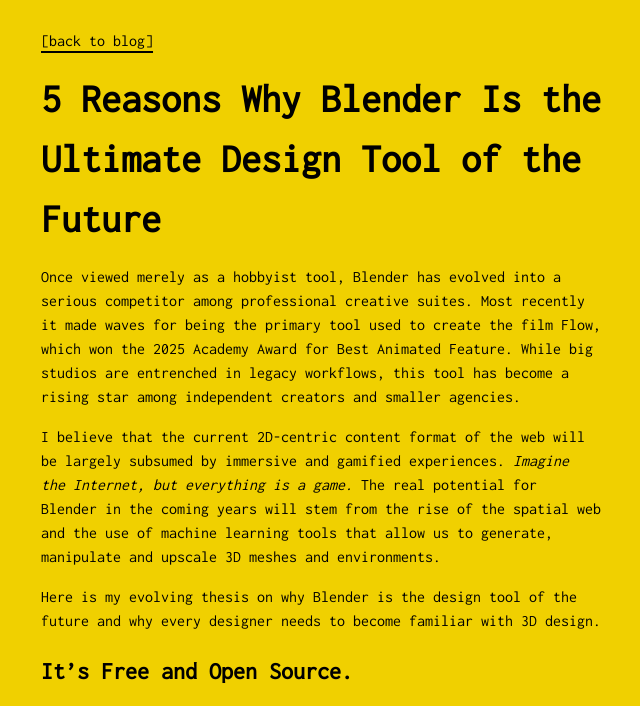
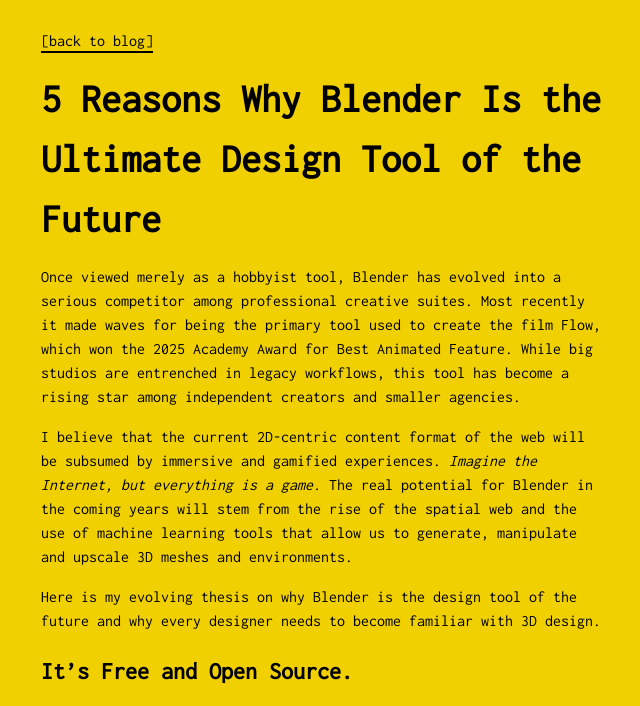
Before and after one commit to boisselle/boisselle.github.io, an Astro site: page /blender-is-the-future in a window 1280 px wide. Shown: the part 81-787 px from the top of the page, without its empty margins (319-959 px from the left). Built offline with nearby package versions, Linux system fonts and the light colour scheme; Astro itself is replaced by a stand-in of ours.

Commit message:
updated text

```diff
--- a/src/pages/blender-is-the-future/index.md
+++ b/src/pages/blender-is-the-future/index.md
@@ -8,7 +8,7 @@ title: '5 Reasons Why Blender Is the Ultimate Design Tool of the Future'
 
 Once viewed merely as a hobbyist tool, Blender has evolved into a serious competitor among professional creative suites. Most recently it made waves for being the primary tool used to create the film Flow, which won the 2025 Academy Award for Best Animated Feature. While big studios are entrenched in legacy workflows, this tool has become a rising star among independent creators and smaller agencies.
 
-I believe that the current 2D-centric content format of the web will be largely subsumed by immersive and gamified experiences. *Imagine the Internet, but everything is a game.* The real potential for Blender in the coming years will stem from the rise of the spatial web and the use of machine learning tools that allow us to generate, manipulate and upscale 3D meshes and environments.
+I believe that the current 2D-centric content format of the web will be subsumed by immersive and gamified experiences. *Imagine the Internet, but everything is a game.* The real potential for Blender in the coming years will stem from the rise of the spatial web and the use of machine learning tools that allow us to generate, manipulate and upscale 3D meshes and environments.
 
 Here is my evolving thesis on why Blender is the design tool of the future and why every designer needs to become familiar with 3D design.
 
```
